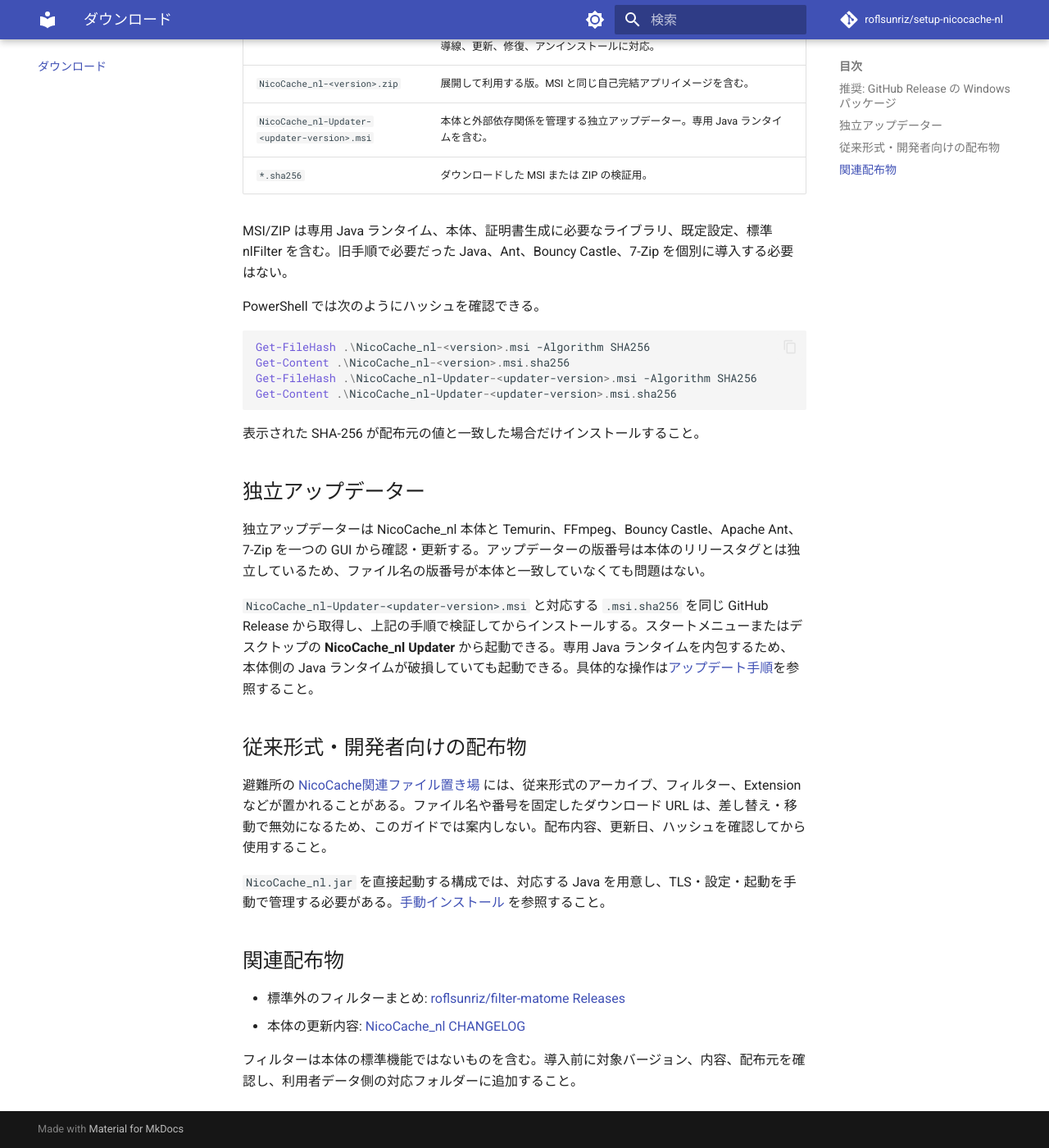
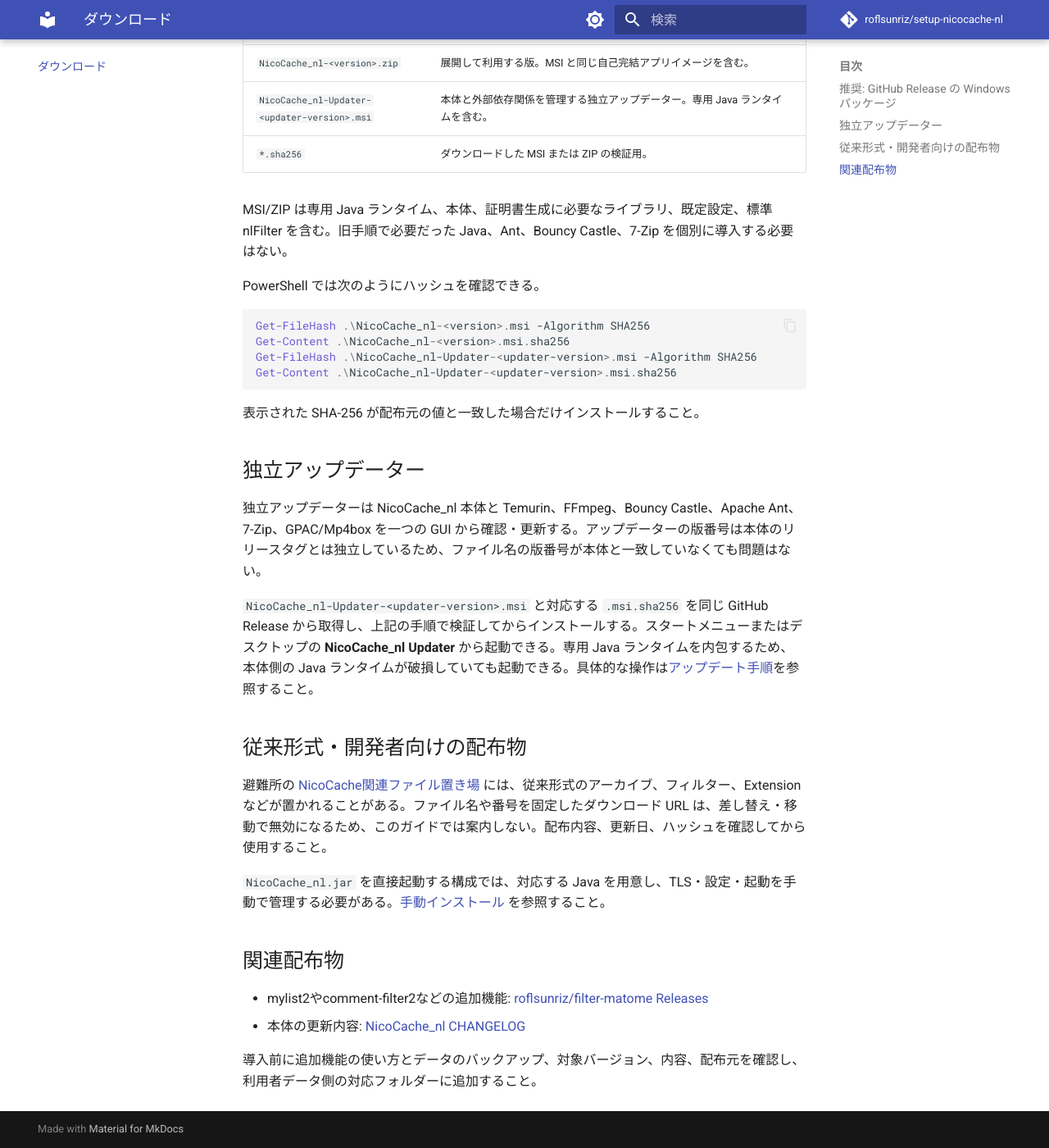
Before and after one commit to roflsunriz/setup-nicocache-nl, an MkDocs documentation site: the page built from docs/download.md, in a window 1280 px wide and 1400 px high, scrolled down 378 px. Shown: the whole window at 82% size. Built offline with MkDocs 1.6.1 and Material for MkDocs 9.7.7, drawn with Linux system fonts in a browser that asks for light colours; comment, search, counter and statistics services are not loaded; some of the changed text lies outside the part shown.

Commit message:
docs: "download.md"の表現を最新版に修正し、独立アップデーターの説明を更新 docs: "regex.md"にRegexPlanetのリンクを追加 docs: "support-site.md"にNicoCache_nlリポジトリのリンクを追加 docs: "update-dependencies.md"の外部依存関係リストを整形し、GPAC/Mp4boxを追加

```diff
--- a/docs/download.md
+++ b/docs/download.md
@@ -2,7 +2,7 @@
 
 ## 推奨: GitHub Release の Windows パッケージ
 
-[NicoCache_nl の GitHub Release](https://github.com/roflsunriz/NicoCache_nl/releases) から、同じバージョンの配布物と SHA-256 ファイルを取得する。
+[NicoCache_nl の GitHub Release](https://github.com/roflsunriz/NicoCache_nl/releases) から、最新版の配布物と SHA-256 ファイルを取得する。
 
 | ファイル | 用途 |
 |---|---|
@@ -26,7 +26,7 @@
 
 ## 独立アップデーター { #standalone-updater-download }
 
-独立アップデーターは NicoCache_nl 本体と Temurin、FFmpeg、Bouncy Castle、Apache Ant、7-Zip を一つの GUI から確認・更新する。アップデーターの版番号は本体のリリースタグとは独立しているため、ファイル名の版番号が本体と一致していなくても問題はない。
+独立アップデーターは NicoCache_nl 本体と Temurin、FFmpeg、Bouncy Castle、Apache Ant、7-Zip、GPAC/Mp4box を一つの GUI から確認・更新する。アップデーターの版番号は本体のリリースタグとは独立しているため、ファイル名の版番号が本体と一致していなくても問題はない。
 
 `NicoCache_nl-Updater-<updater-version>.msi` と対応する `.msi.sha256` を同じ GitHub Release から取得し、上記の手順で検証してからインストールする。スタートメニューまたはデスクトップの **NicoCache_nl Updater** から起動できる。専用 Java ランタイムを内包するため、本体側の Java ランタイムが破損していても起動できる。具体的な操作は[アップデート手順](update.md#standalone-updater)を参照すること。
 
@@ -38,7 +38,7 @@
 
 ## 関連配布物
 
-- 標準外のフィルターまとめ: [roflsunriz/filter-matome Releases](https://github.com/roflsunriz/filter-matome/releases)
+- mylist2やcomment-filter2などの追加機能: [roflsunriz/filter-matome Releases](https://github.com/roflsunriz/filter-matome/releases)
 - 本体の更新内容: [NicoCache_nl CHANGELOG](https://github.com/roflsunriz/NicoCache_nl/blob/main/CHANGELOG.md)
 
-フィルターは本体の標準機能ではないものを含む。導入前に対象バージョン、内容、配布元を確認し、利用者データ側の対応フォルダーに追加すること。
+導入前に追加機能の使い方とデータのバックアップ、対象バージョン、内容、配布元を確認し、利用者データ側の対応フォルダーに追加すること。
```
Also changed, not shown: docs/regex.md (+3 -0 lines), docs/support-site.md (+1 -0 lines), docs/update-dependencies.md (+1 -0 lines).
